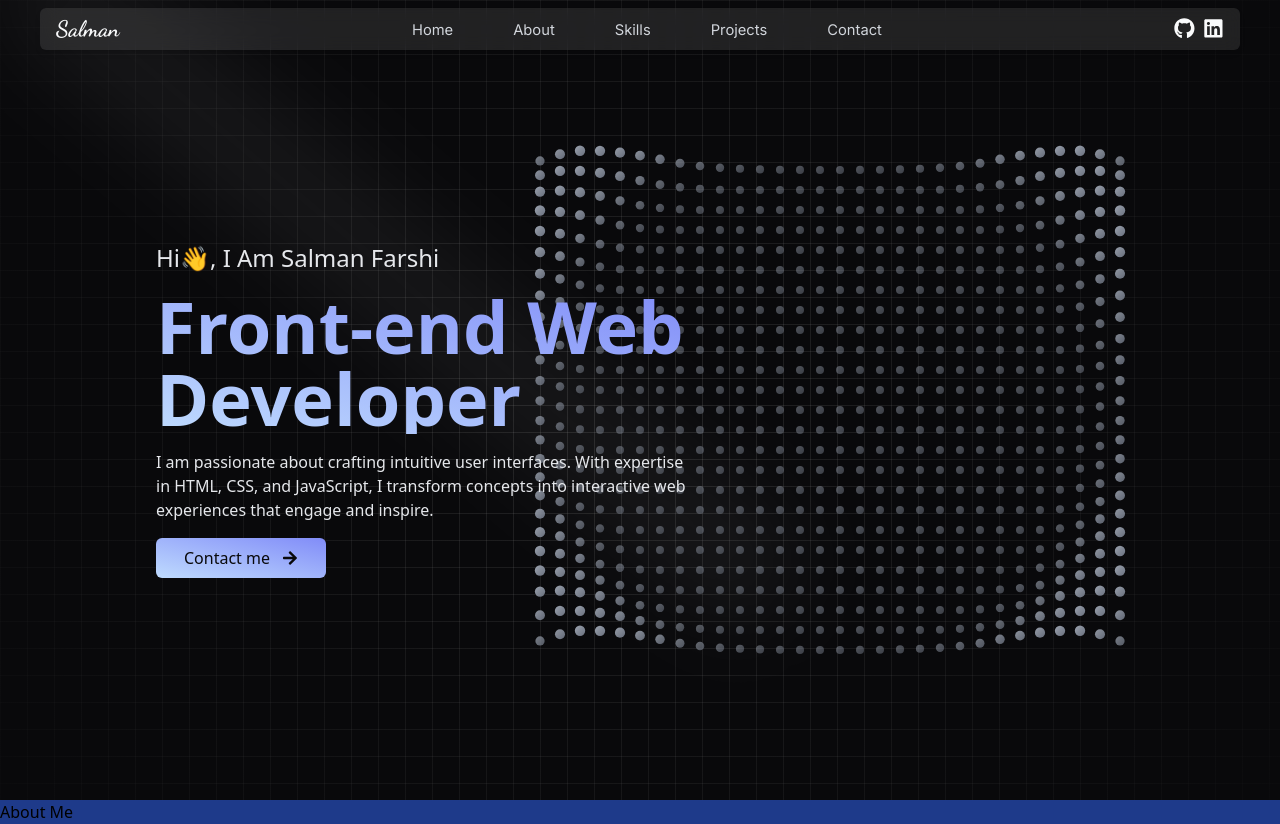
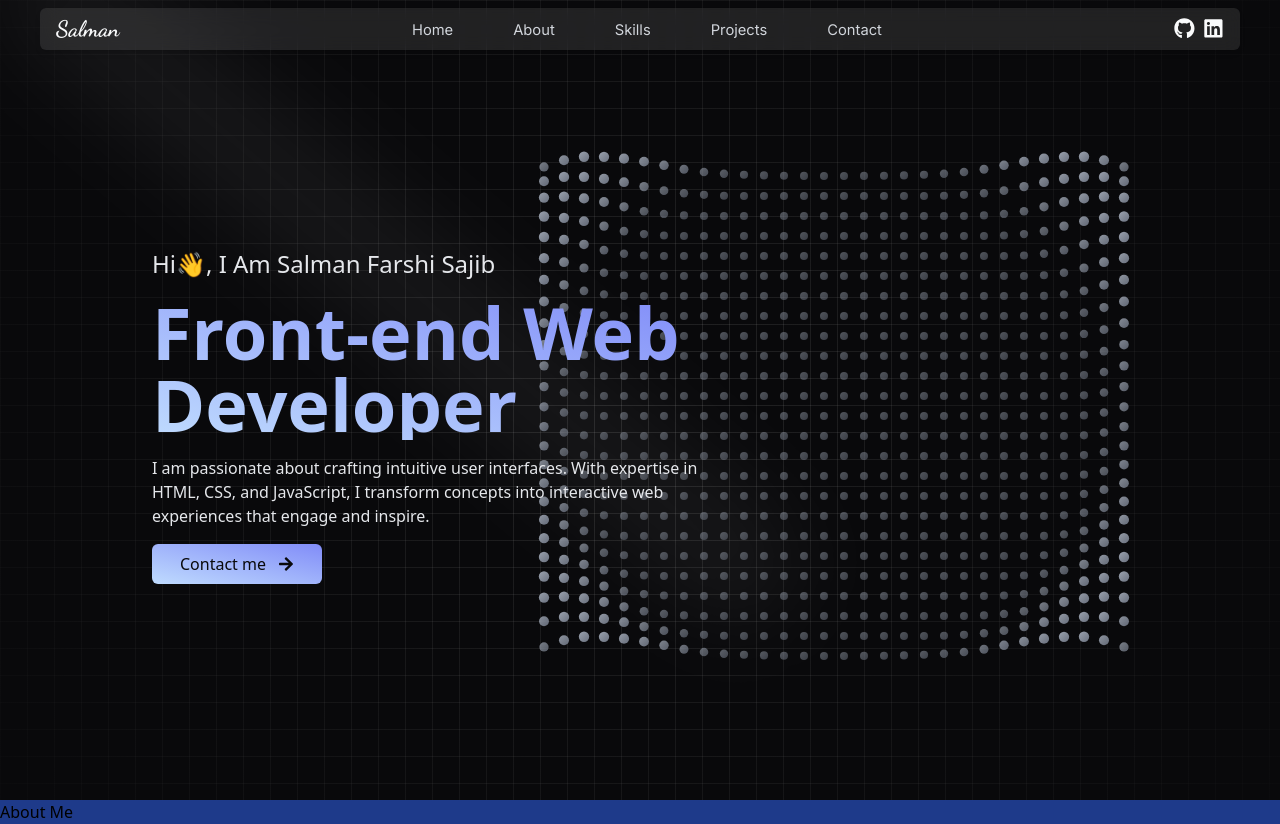
Before and after one commit to salmansajib/salmansajib-portfolio, a React (Vite) app: page / in a window 1280 px wide. Built offline with nearby package versions, Linux system fonts and the light colour scheme; a web font is replaced by a local one.

Commit message:
adjusted some style to the hero section

```diff
--- a/src/components/Header.jsx
+++ b/src/components/Header.jsx
@@ -44,7 +44,7 @@ const Header = () => {
         }}
         className='max-w-[1200px] mx-auto bg-gray-100/10 shadow-md rounded-md text-gray-50 flex items-center justify-between px-4 py-1'
       >
-        <h1 className='logo text-[1.4rem] text-gray-50 font-bold font-dancingScript'>
+        <h1 className='logo text-[1.4rem] text-gray-50 font-bold font-dancingScript cursor-not-allowed'>
           Salman
         </h1>
         <nav className=' hidden md:block'>
--- a/src/components/Hero.jsx
+++ b/src/components/Hero.jsx
@@ -36,7 +36,7 @@ const Hero = () => {
       />
 
       {/* ========== hero title description animation ========== */}
-      <div className='absolute w-full max-w-[1000px] px-4 md:pt-5 top-[5rem] md:top-1/2 md:left-1/2 md:-translate-x-1/2 md:-translate-y-1/2 flex flex-col md:flex-row items-center justify-center text-gray-200'>
+      <div className='absolute w-full max-w-[1000px] px-3 md:pt-8 top-[5rem] md:top-1/2 md:left-1/2 md:-translate-x-1/2 md:-translate-y-1/2 flex flex-col md:flex-row items-center justify-center text-gray-200'>
         <div className=' z-10 flex flex-col gap-4 '>
           <motion.h2
             initial={{ y: '40px', opacity: 0 }}
@@ -44,7 +44,7 @@ const Hero = () => {
             transition={{ duration: 0.6 }}
             className='text-xl md:text-2xl font-regular'
           >
-            Hi👋, I Am Salman Farshi
+            Hi👋, I Am Salman Farshi Sajib
           </motion.h2>
           <motion.h1
             initial={{ y: '40px', opacity: 0 }}
```
